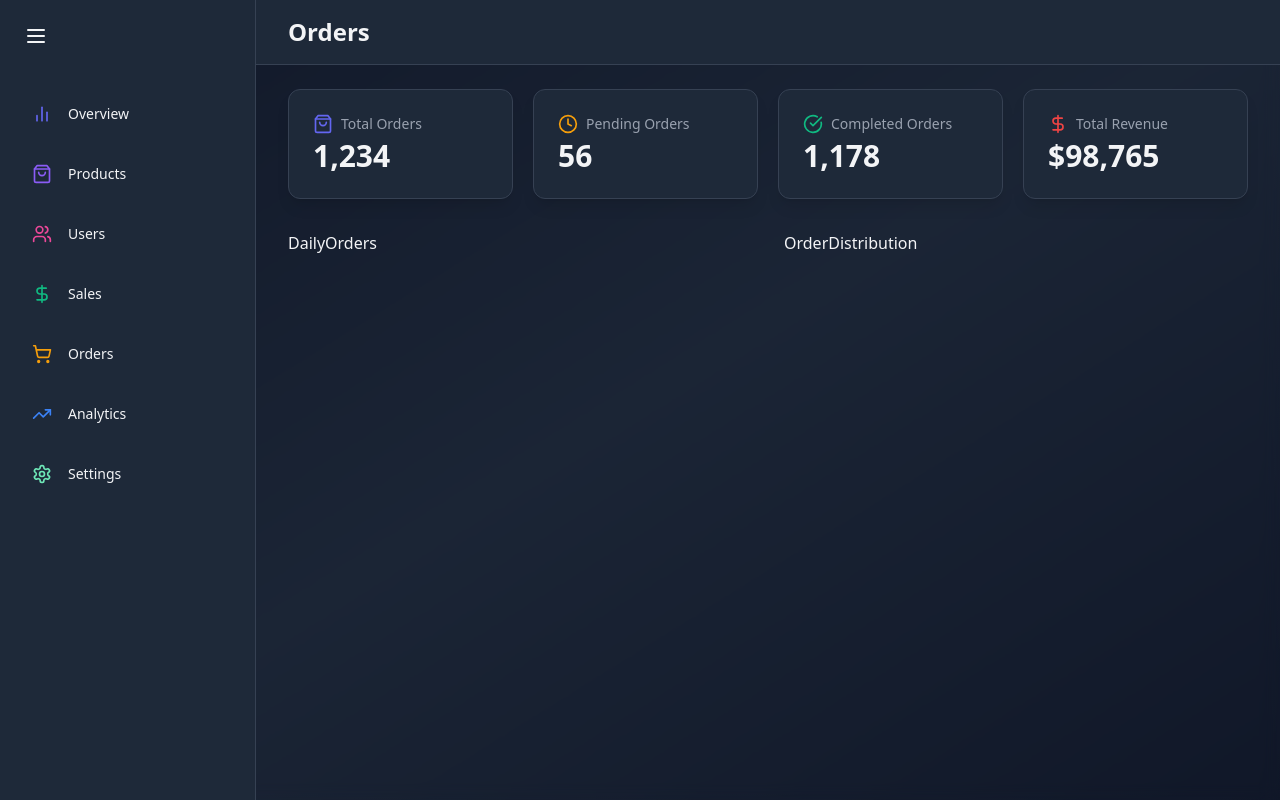
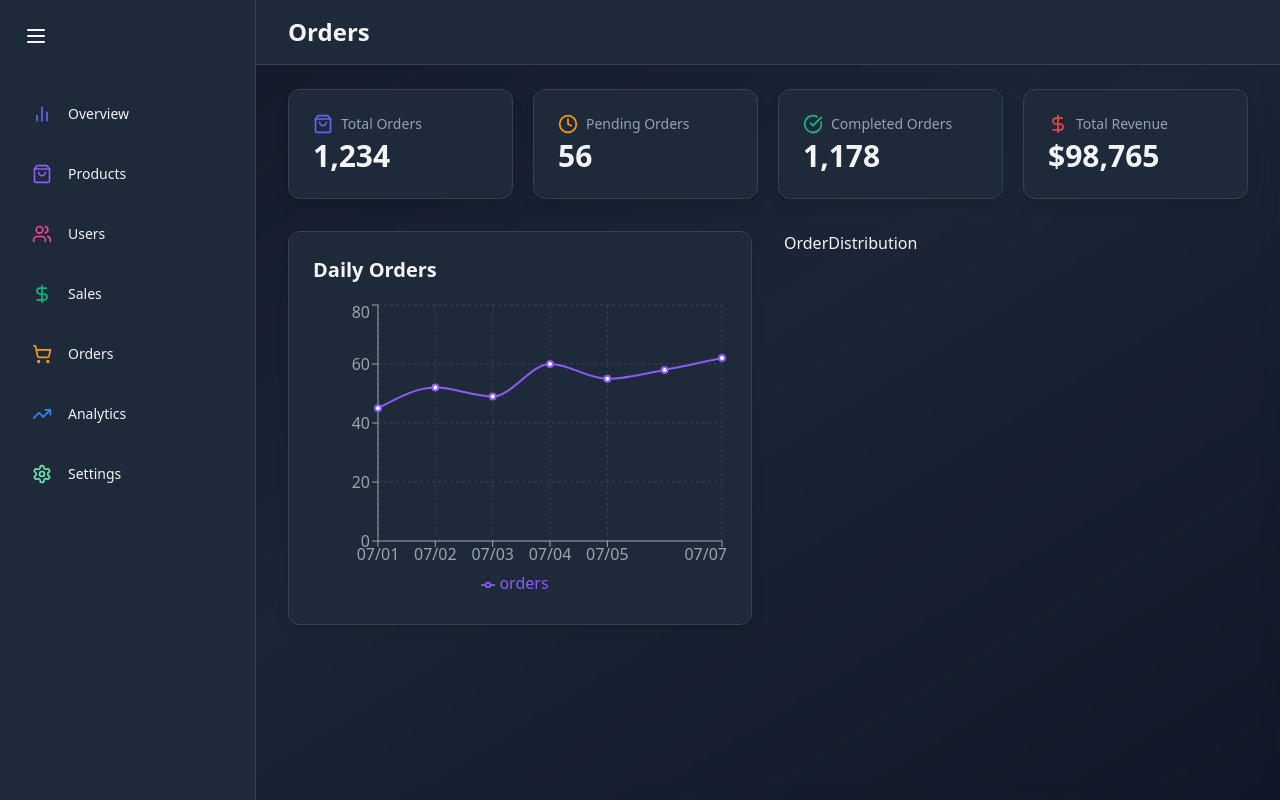
Before and after one commit to souravmanikandan/react-admin-dashboard, a React (Vite) app: page /orders in a window 1280 px wide. Built offline with nearby package versions, Linux system fonts and the light colour scheme.

Commit message:
DailyOrders

```diff
--- a/src/components/orders/DailyOrders.jsx
+++ b/src/components/orders/DailyOrders.jsx
@@ -1,8 +1,45 @@
-import React from 'react'
+import { motion } from "framer-motion";
+import { LineChart, Line, XAxis, YAxis, CartesianGrid, Tooltip, Legend, ResponsiveContainer } from "recharts";
+
+const dailyOrdersData = [
+	{ date: "07/01", orders: 45 },
+	{ date: "07/02", orders: 52 },
+	{ date: "07/03", orders: 49 },
+	{ date: "07/04", orders: 60 },
+	{ date: "07/05", orders: 55 },
+	{ date: "07/06", orders: 58 },
+	{ date: "07/07", orders: 62 },
+];
 
 const DailyOrders = () => {
   return (
-    <div>DailyOrders</div>
+    <motion.div
+        className='bg-gray-800 bg-opacity-50 backdrop-blur-md shadow-lg rounded-xl p-6 border border-gray-700'
+        initial={{ opacity: 0, y: 20 }}
+        animate={{ opacity: 1, y: 0 }}
+        transition={{ delay: 0.2 }}
+    >
+        <h2 className='text-xl font-semibold text-gray-100 mb-4'>Daily Orders</h2>
+
+<div style={{ width: "100%", height: 300 }}>
+    <ResponsiveContainer>
+        <LineChart data={dailyOrdersData}>
+            <CartesianGrid strokeDasharray='3 3' stroke='#374151' />
+            <XAxis dataKey='date' stroke='#9CA3AF' />
+            <YAxis stroke='#9CA3AF' />
+            <Tooltip
+                contentStyle={{
+                    backgroundColor: "rgba(31, 41, 55, 0.8)",
+                    borderColor: "#4B5563",
+                }}
+                itemStyle={{ color: "#E5E7EB" }}
+            />
+            <Legend />
+            <Line type='monotone' dataKey='orders' stroke='#8B5CF6' strokeWidth={2} />
+        </LineChart>
+    </ResponsiveContainer>
+</div>
+    </motion.div>
   )
 }
 
```
